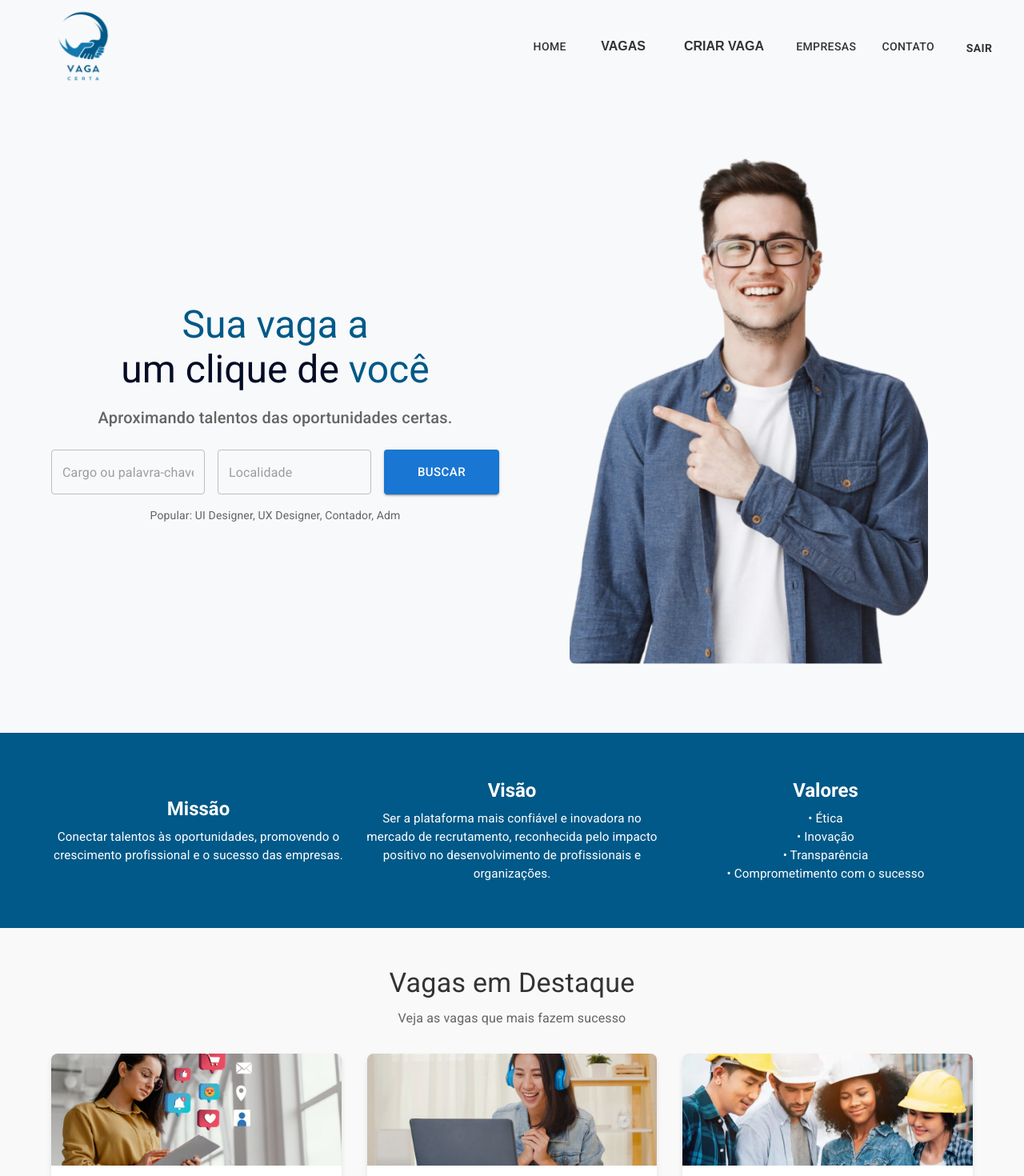
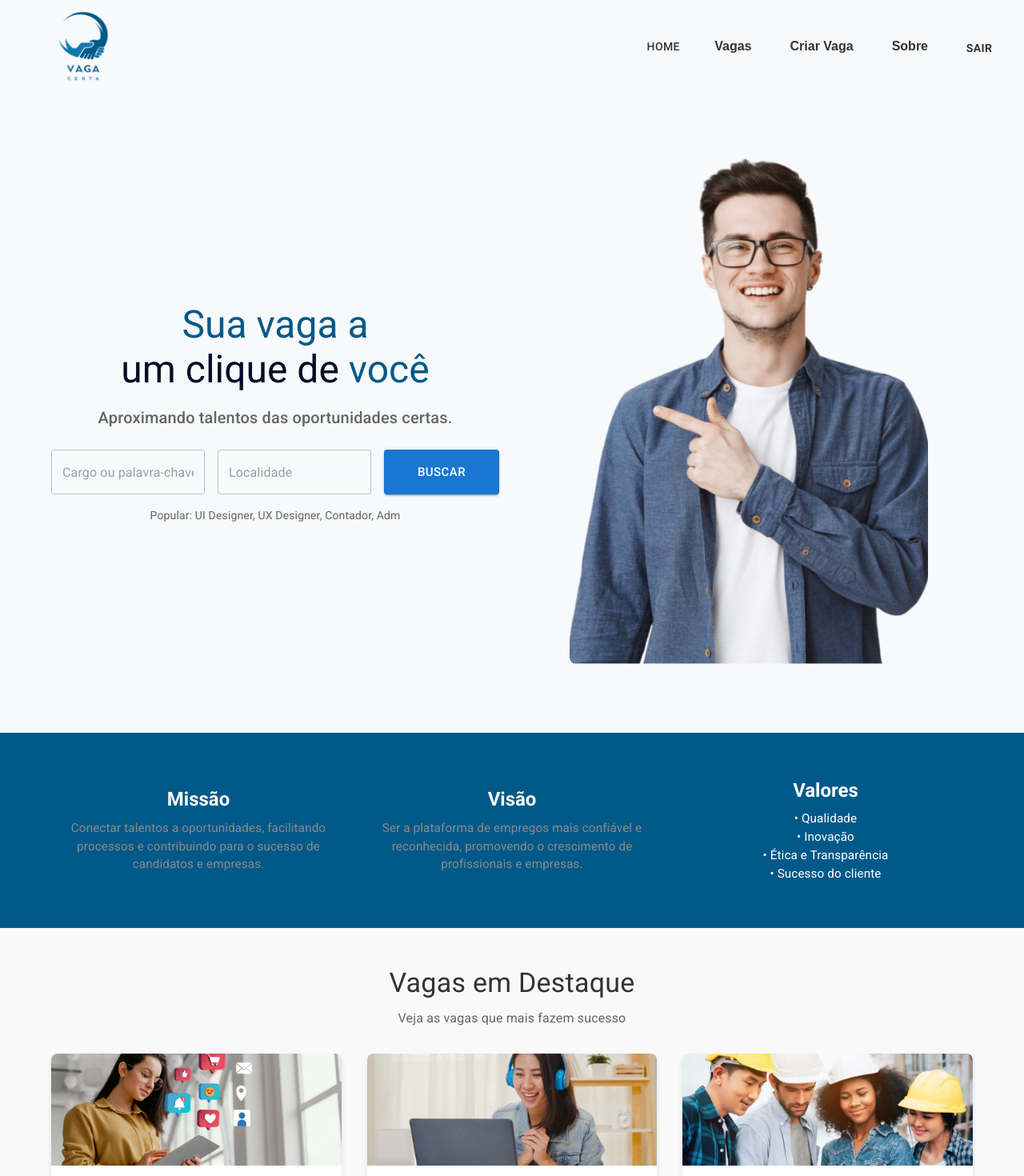
Before and after one commit to Marvicss/Projeto_React_Router, a React (Vite) app: page / in a window 1280 px wide. Shown: the top 1470 px of the page at 80% size. Built offline with nearby package versions, Linux system fonts and the light colour scheme; what parse would draw is missing.

Commit message:
button restoration

```diff
--- a/src/pages/Home.tsx
+++ b/src/pages/Home.tsx
@@ -45,7 +45,7 @@ const Home: React.FC = () => {
 
               }}
             >
-              VAGAS
+              Vagas
 
 
             </Link>
@@ -62,12 +62,27 @@ const Home: React.FC = () => {
 
               }}
             >
-              CRIAR VAGA
+              Criar Vaga
 
 
             </Link>
-            <Button color="inherit">Empresas</Button>
-            <Button color="inherit">Contato</Button>
+
+            <Link to="/about"
+              style={{
+                textDecoration: "none",
+                color: "inherit",
+                padding: "8px 16px",
+                borderRadius: "4px",
+                fontWeight: "bold",
+                transition: "box-shadow 0.3s",
+                boxShadow: "none",
+
+              }}
+            >
+              Sobre
+
+
+            </Link>
 
             {/* Verificação de usuário logado */}
             {user ? (
@@ -152,22 +167,24 @@ const Home: React.FC = () => {
 
       {/* Missão, Visão e Valores */}
       <Box sx={{ backgroundColor: "#005988", py: 4, display: "flex", justifyContent: "center" }}>
-        <Container sx={{
-          backgroundColor: "#005988",
-          color: "white",
-          borderRadius: 3,
-          width: "100%",
-          maxWidth: "900px",
-          padding: 3,
-        }}>
+        <Container
+          sx={{
+            backgroundColor: "#005988",
+            color: "white",
+            borderRadius: 3,
+            width: "100%", // Ajusta para ocupar todo o espaço permitido pelo Container
+            maxWidth: "900px", // Define a largura máxima desejada
+            padding: 3, // Espaçamento interno
+          }}
+        >
           <Grid container spacing={3} alignItems="center">
             {/* Missão */}
             <Grid item xs={12} sm={4} textAlign="center">
               <Typography variant="h5" fontWeight="bold" gutterBottom>
                 Missão
               </Typography>
-              <Typography fontSize="0.95rem" color="white">
-                Conectar talentos às oportunidades, promovendo o crescimento profissional e o sucesso das empresas.
+              <Typography fontSize="0.95rem" >
+                Conectar talentos a oportunidades, facilitando processos e contribuindo para o sucesso de candidatos e empresas.
               </Typography>
             </Grid>
 
@@ -176,8 +193,8 @@ const Home: React.FC = () => {
               <Typography variant="h5" fontWeight="bold" gutterBottom>
                 Visão
               </Typography>
-              <Typography fontSize="0.95rem" color="white">
-                Ser a plataforma mais confiável e inovadora no mercado de recrutamento, reconhecida pelo impacto positivo no desenvolvimento de profissionais e organizações.
+              <Typography fontSize="0.95rem">
+                Ser a plataforma de empregos mais confiável e reconhecida, promovendo o crescimento de profissionais e empresas.
               </Typography>
             </Grid>
 
@@ -186,8 +203,8 @@ const Home: React.FC = () => {
               <Typography variant="h5" fontWeight="bold" gutterBottom>
                 Valores
               </Typography>
-              <Typography fontSize="0.95rem" color="white">
-                • Ética <br />• Inovação <br />• Transparência <br />• Comprometimento com o sucesso
+              <Typography fontSize="0.95rem" component="div">
+                • Qualidade <br />• Inovação <br />• Ética e Transparência <br />• Sucesso do cliente
               </Typography>
             </Grid>
           </Grid>
```
